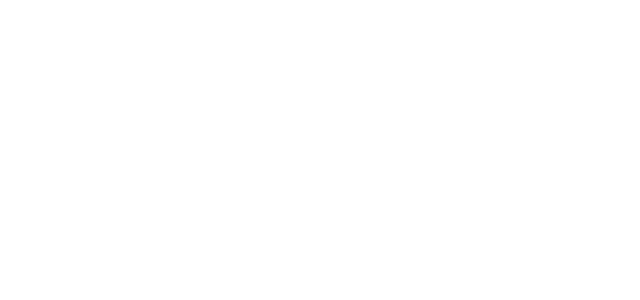
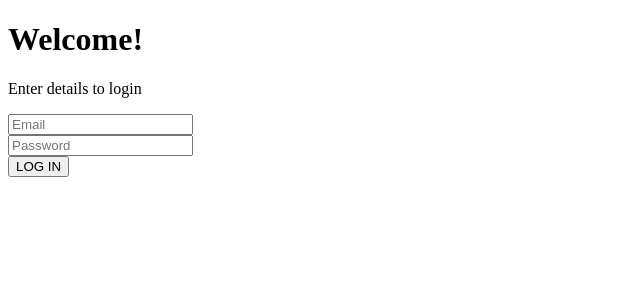
Before and after one commit to pjmiles/lendsqr-fe-test, a React (Create React App) app: page / in a window 1280 px wide. Shown: the top 300 px of the page, without its empty margins (0-640 px from the left). Built offline with nearby package versions, Linux system fonts and the light colour scheme.

Commit message:
started LoginForm structure and installed react-router-dom@6 for Links

```diff
--- a/package.json
+++ b/package.json
@@ -12,6 +12,7 @@
     "@types/react-dom": "^18.0.6",
     "react": "^18.2.0",
     "react-dom": "^18.2.0",
+    "react-router-dom": "^6.4.2",
     "react-scripts": "5.0.1",
     "saas": "^1.0.0",
     "typescript": "^4.8.4",
--- a/src/App.tsx
+++ b/src/App.tsx
@@ -1,8 +1,9 @@
+import LoginForm from "./components/LoginForm";
 
 function App() {
   return (
     <div className="App">
-
+      <LoginForm />
     </div>
   );
 }
--- /dev/null
+++ b/src/components/LoginForm.tsx
@@ -0,0 +1,44 @@
+
+
+interface LoginProps {
+    username: string
+    passwor: string
+}
+
+const LoginForm = () => {
+  return (
+    <div>
+        <div className="split">
+            <div className="login-left">
+                <div className="left-heading">
+                <h1>Welcome!</h1>
+                <p>Enter details to login</p>
+                </div>
+                <div className="form-group">
+                    <div className="form-control">
+                    <label htmlFor="email"/>
+                    <input type="email" placeholder="Email" className="form-input"/>
+                    </div>
+                    <div className="form-control">
+                    <label htmlFor="password"/>
+                    <input type="email" placeholder="Password" className="form-input"/>
+                    </div>
+                    <div className="form-control">
+
+                    </div>
+                    <div className="button-container">
+                        <button>LOG IN</button>
+                    </div>
+                </div>
+            </div>
+
+
+            <div className="login-right">
+
+            </div>
+        </div>
+    </div>
+  )
+}
+
+export default LoginForm
```
Also changed, not shown: 1 other file (tests, documents, lock files or other folders).
